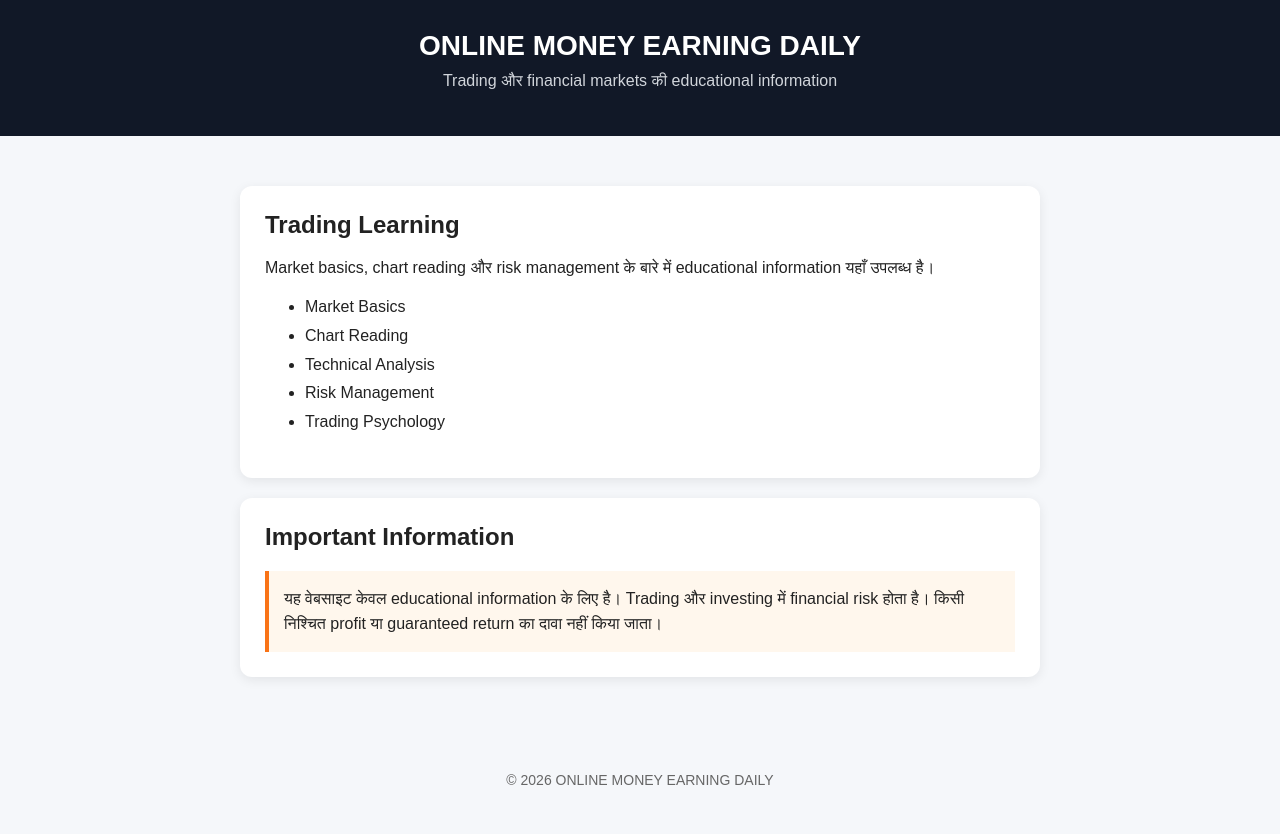
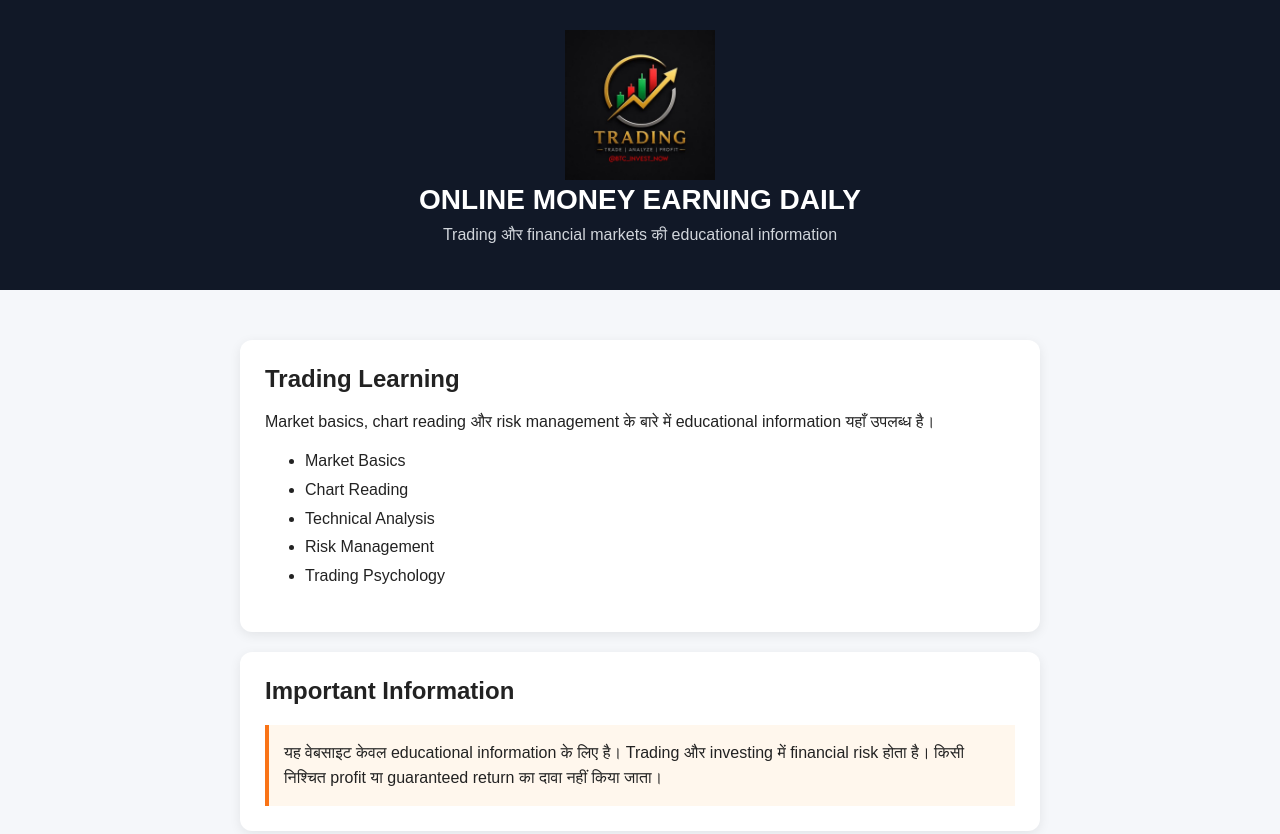
Before and after one commit to bitcointrading7431-commits/ONLINE-MONEY-EARNING-DAILY-, a plain HTML site: page index.html in a window 1280 px wide. Shown: the top 834 px of the page. Before the commit the page ends 813 px from the top, so only its background shows below. Drawn offline with Linux system fonts and the light colour scheme.

Commit message:
Update index.html

```diff
--- a/index.html
+++ b/index.html
@@ -69,8 +69,8 @@
 </head>
 
 <body>
-
-  <header>
+<header>
+  <img src="IMG_20260928_153904_808.jpg" alt="Logo" width="150">
     <h1>ONLINE MONEY EARNING DAILY</h1>
     <p>Trading और financial markets की educational information</p>
   </header>
```
